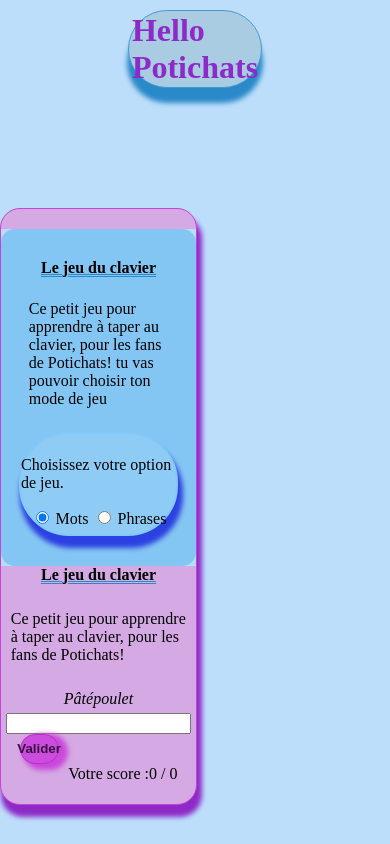
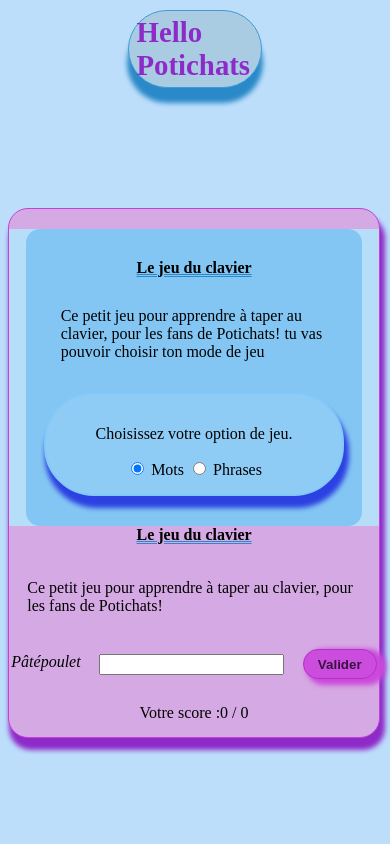
Before and after one commit to Marie-Helene-Roussel/exercice-Javascript, a plain HTML site: page index.html in a window 390 px wide. Drawn offline with Linux system fonts and the light colour scheme.

Commit message:
responsive ok

```diff
--- a/style.css
+++ b/style.css
@@ -38,7 +38,7 @@
   margin-top: 10px;
   margin-bottom: 100px;
   font-weight: 700;
-  font-size: 2em;
+  font-size: 1.8em;
   padding: 2%;
   color: #8e2ac8;
   width: 30%;
@@ -71,7 +71,8 @@
 
 #zoneJeu {
   display: flex;
-  width: 50%;
+  left: 2%;
+  width: 95%;
   flex-direction: column;
   position: relative;
   flex-wrap: wrap;
```
